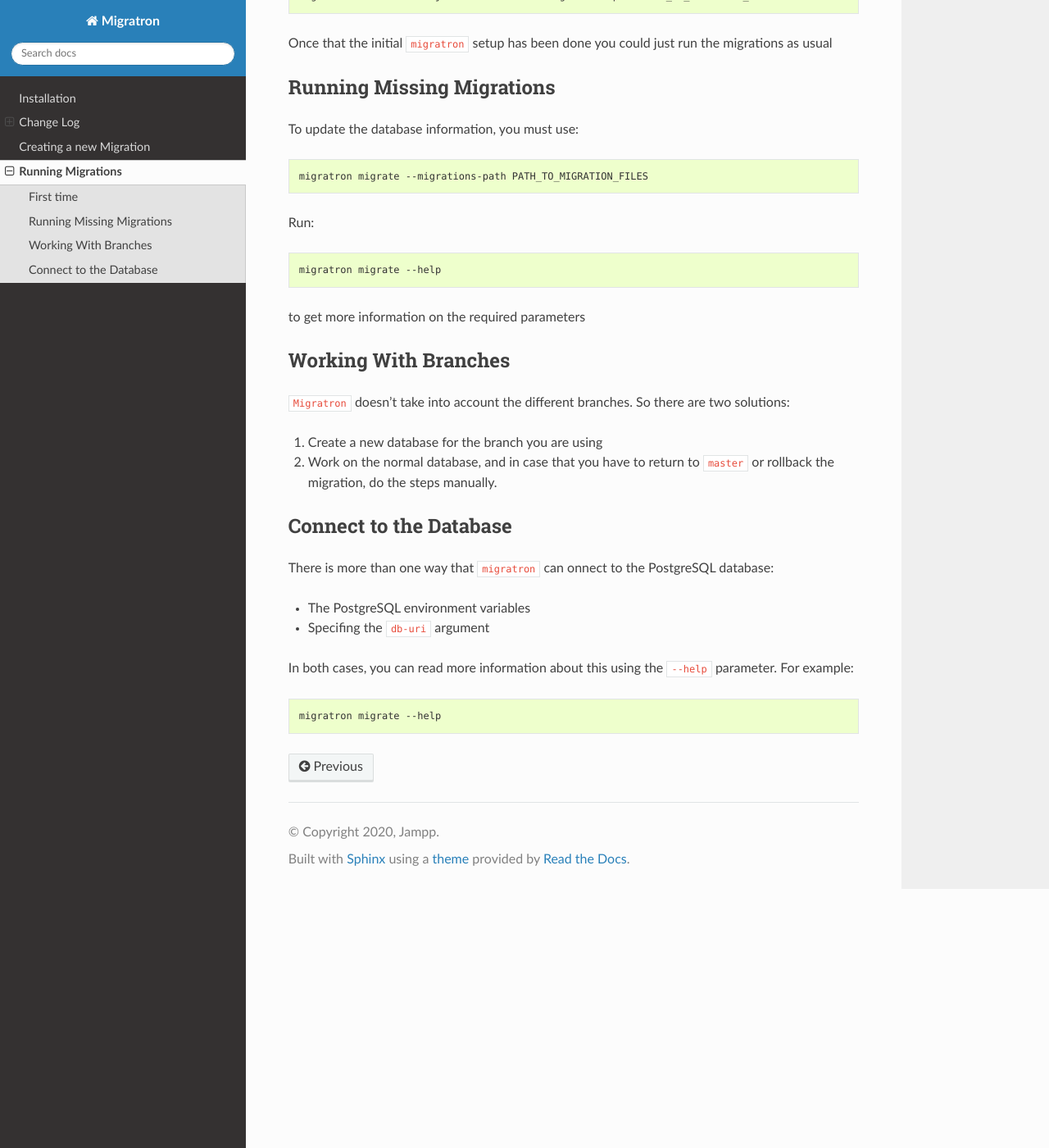
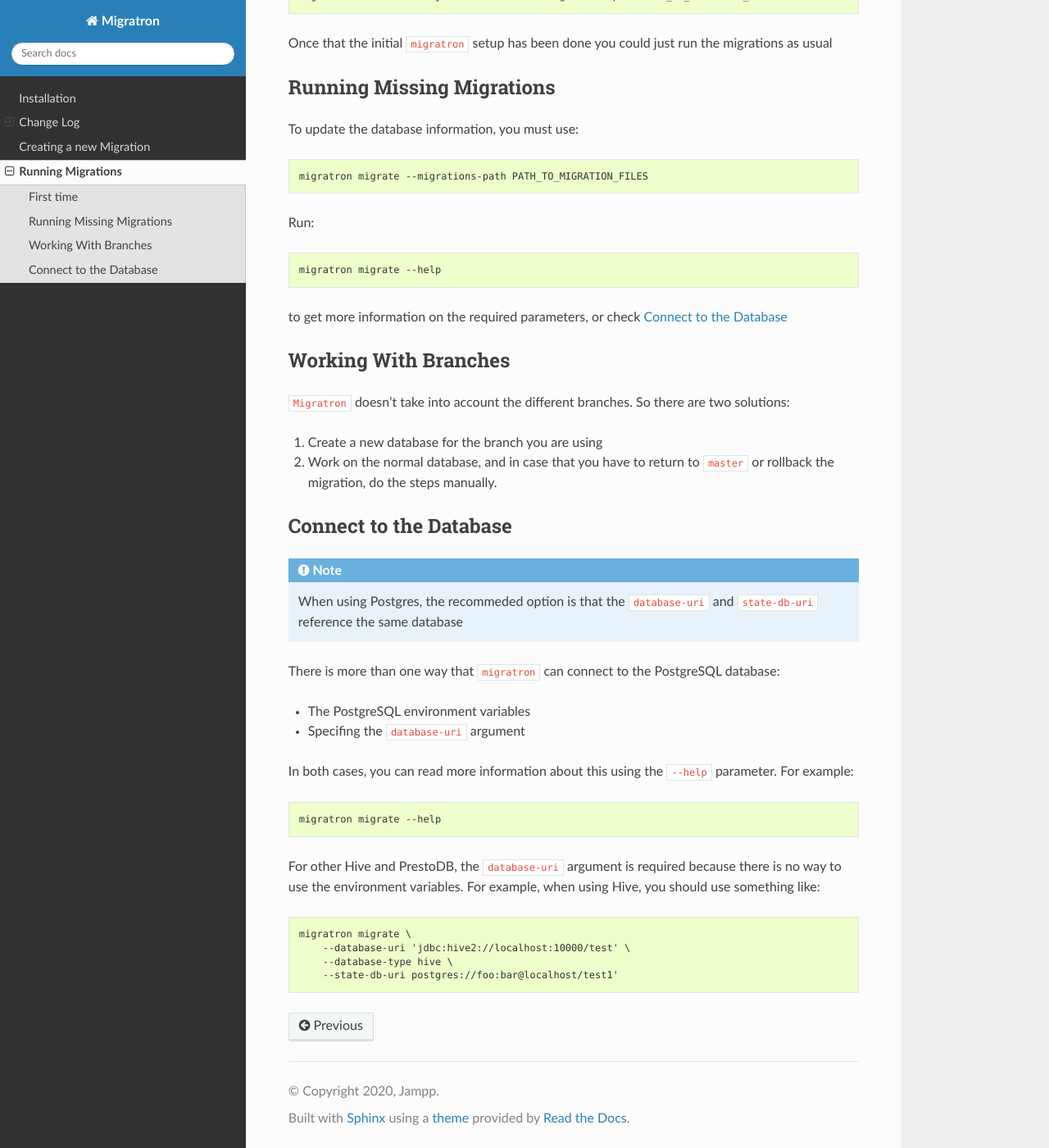
Before and after one commit to jampp/db-utils, a Sphinx documentation site: the page built from docs/running_migration.rst, in a window 1280 px wide and 1400 px high, scrolled down 605 px. Shown: the whole window at 82% size. Built offline with Sphinx 7.4.7 and the Read the Docs theme 2.0.0, drawn with Linux system fonts in a browser that asks for light colours.

Commit message:
CORE-3151: Improve the documentation

```diff
--- a/docs/running_migration.rst
+++ b/docs/running_migration.rst
@@ -41,7 +41,7 @@ Run:
 
     migratron migrate --help
 
-to get more information on the required parameters
+to get more information on the required parameters, or check `Connect to the Database`_
 
 
 Working With Branches
@@ -60,11 +60,16 @@ So there are two solutions:
 Connect to the Database
 =======================
 
-There is more than one way that ``migratron`` can onnect to the
+.. note::
+
+    When using Postgres, the recommeded option is that the
+    ``database-uri`` and ``state-db-uri`` reference the same database
+
+There is more than one way that ``migratron`` can connect to the
 PostgreSQL database:
 
 - The PostgreSQL environment variables
-- Specifing the ``db-uri`` argument
+- Specifing the ``database-uri`` argument
 
 In both cases, you can read more information about this using the ``--help``
 parameter. For example:
@@ -72,3 +77,15 @@ parameter. For example:
 .. code-block:: console
 
     migratron migrate --help
+
+
+For other Hive and PrestoDB, the ``database-uri`` argument is required because
+there is no way to use the environment variables. For example, when using Hive,
+you should use something like:
+
+.. code-block:: console
+
+    migratron migrate \
+        --database-uri 'jdbc:hive2://localhost:10000/test' \
+        --database-type hive \
+        --state-db-uri postgres://foo:bar@localhost/test1'
```
